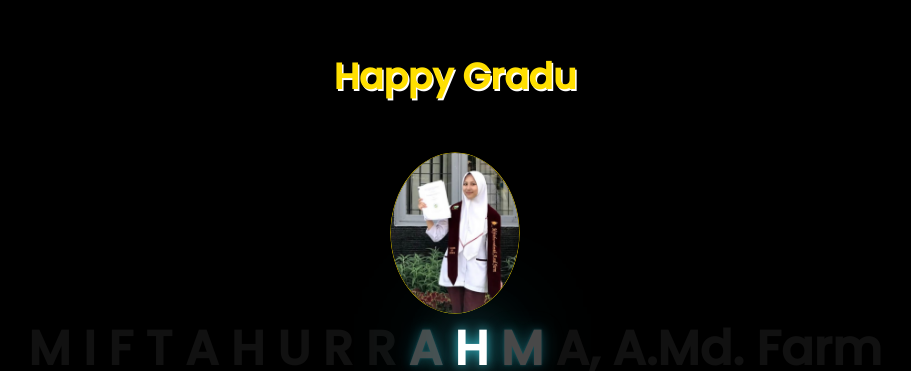
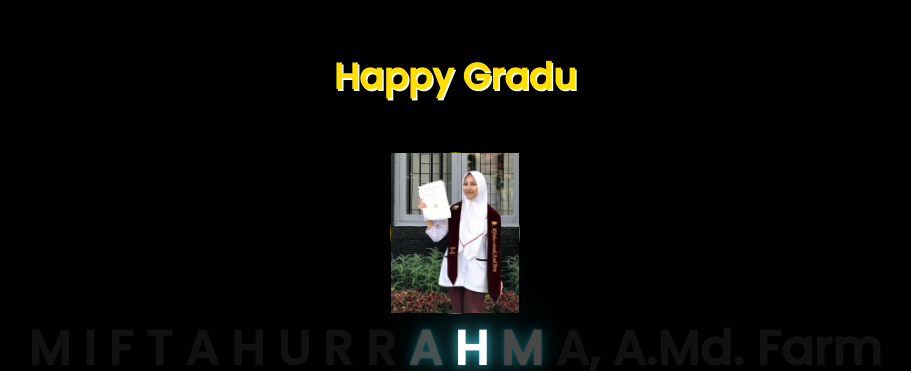
Before and after one commit to FahriGrafika/HappyGraduationMiftaah, a plain HTML site: page index.html in a window 1280 px wide. Shown: the part 127-498 px from the top of the page, without its empty margins (193-1104 px from the left). Drawn offline with Linux system fonts and the light colour scheme.

Commit message:
Update index.html

```diff
--- a/index.html
+++ b/index.html
@@ -23,10 +23,13 @@
             width: 10%;
             height: 20%;
             border-radius: 50%;
-            background-image: url(img/tayo.jpg);
-            background-size: cover;
-            background-position: center center;
             box-shadow: 0 0 0 0.5px #ffdf00;
+        }
+
+        .miftah img {
+            width: 100%; /* Ensure the image takes the full width of the container */
+            height: 100%; /* Ensure the image takes the full height of the container */
+            object-fit: cover; /* Scale the image to cover the entire container */
         }
 
         h1 {
@@ -98,7 +101,10 @@
         </script>
     </h1><br>
 
-    <div class="miftah"></div>
+    <div class="miftah">
+        <img src="img/tayo.jpg" alt="Tayo Image">
+    </div>
+
     <div class="greetings">
         <!-- silahkan menambah kata sesuai keinginan dengan <span>text...</span -->
         <span>M</span>
```
